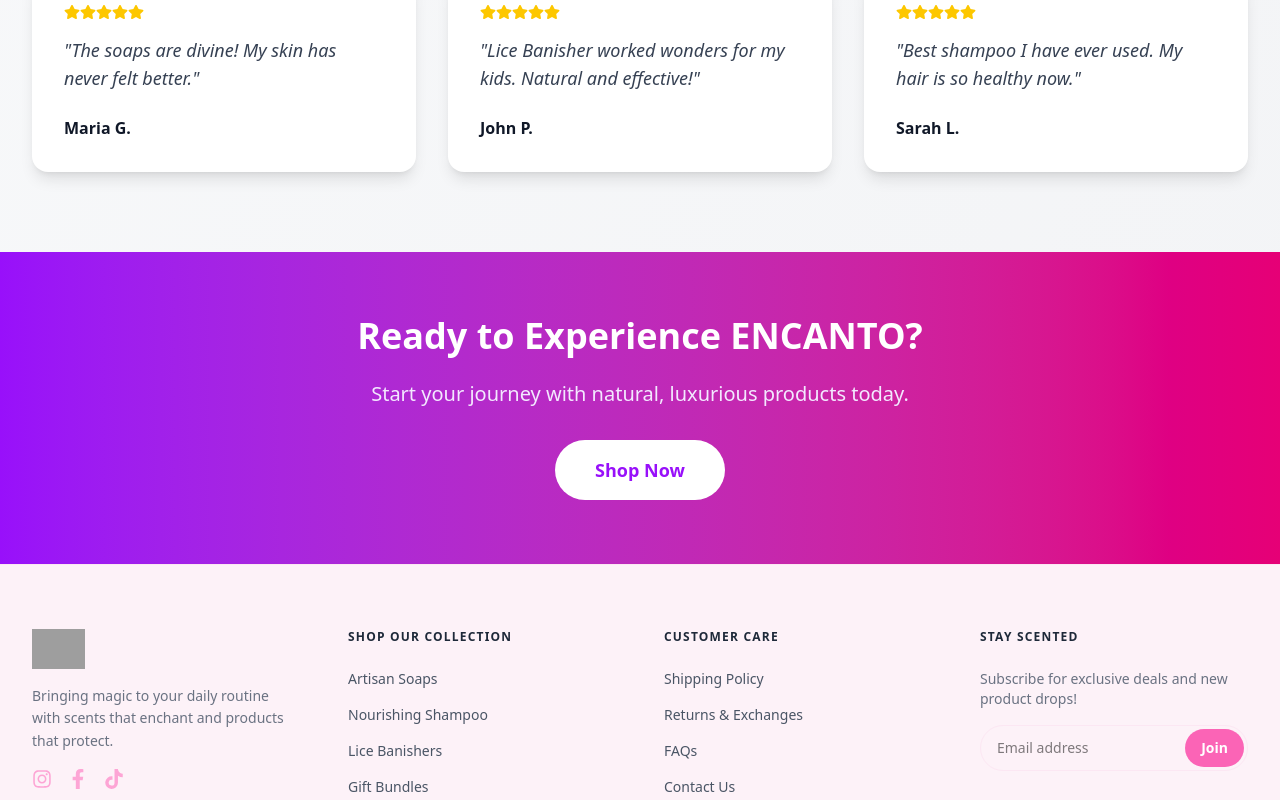
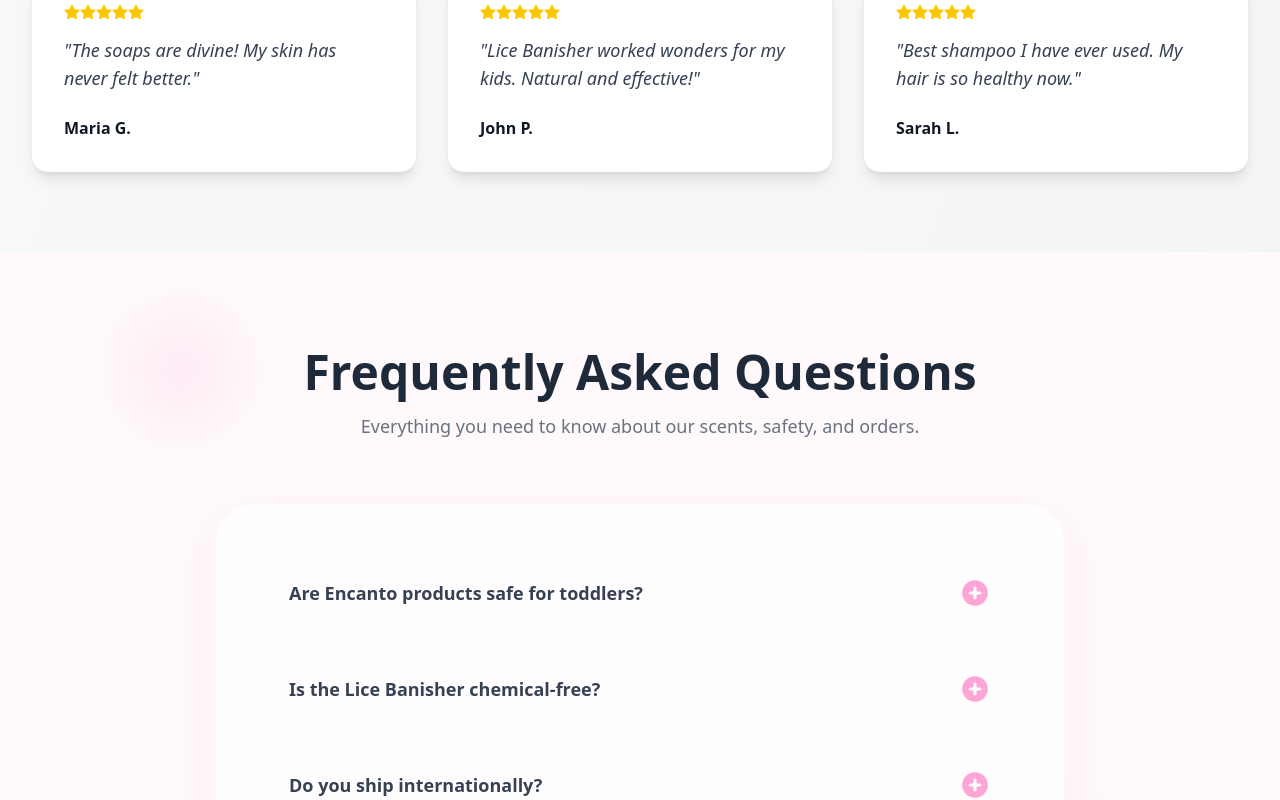
Before and after one commit to mohimanul15/encanto-shop, a React (Vite) app: page / in a window 1280 px wide. Shown: the part 2000-2800 px from the top of the page. Built offline with nearby package versions, Linux system fonts and the light colour scheme; grey boxes are pictures that could not be loaded.

Commit message:
FAQ section added on landing page

```diff
--- /dev/null
+++ b/src/component/FAQ/FAQ.jsx
@@ -0,0 +1,99 @@
+import React, { useState } from 'react';
+import { motion, AnimatePresence } from 'framer-motion';
+import { HiPlusCircle, HiMinusCircle } from 'react-icons/hi';
+
+const faqs = [
+  {
+    question: "Are Encanto products safe for toddlers?",
+    answer: "Absolutely! Our formulas are dermatologically tested and 100% non-toxic, making them perfect for even the most sensitive young skin."
+  },
+  {
+    question: "Is the Lice Banisher chemical-free?",
+    answer: "Yes, we use a specialized blend of peppermint and botanical extracts that eliminate lice naturally without harsh pesticides."
+  },
+  {
+    question: "Do you ship internationally?",
+    answer: "Currently, we ship nationwide with express 3-5 day delivery. We are working on expanding our enchantment globally soon!"
+  }
+];
+
+const FAQ = () => {
+  const [active, setActive] = useState(null);
+
+  return (
+    <section className="relative py-24 bg-[#FFF9FB] overflow-hidden">
+      {/* Decorative Floating Bubbles */}
+      <motion.div
+        animate={{ y: [0, -40, 0], x: [0, 20, 0] }}
+        transition={{ duration: 8, repeat: Infinity }}
+        className="absolute top-20 left-[10%] w-24 h-24 bg-pink-200/30 rounded-full blur-xl"
+      />
+      <motion.div
+        animate={{ y: [0, 50, 0], x: [0, -30, 0] }}
+        transition={{ duration: 10, repeat: Infinity }}
+        className="absolute bottom-40 right-[15%] w-32 h-32 bg-purple-200/20 rounded-full blur-2xl"
+      />
+
+      <div className="max-w-4xl mx-auto px-6 relative z-10">
+        {/* Header Section */}
+        <div className="text-center mb-16">
+          <h2 className="text-4xl md:text-5xl font-bold text-gray-800 mb-4">
+            Frequently Asked Questions
+          </h2>
+          <p className="text-gray-500 text-lg">
+            Everything you need to know about our scents, safety, and orders.
+          </p>
+        </div>
+
+        {/* The Glassmorphism FAQ Card */}
+        <div className="bg-white/60 backdrop-blur-xl rounded-[2.5rem] p-6 md:p-12 shadow-[0_20px_50px_rgba(255,192,203,0.15)] border border-white/80">
+          <div className="space-y-4">
+            {faqs.map((faq, i) => (
+              <motion.div
+                key={i}
+                className={`rounded-2xl transition-all duration-300 ${active === i ? 'bg-white shadow-md' : 'bg-transparent'}`}
+              >
+                <button
+                  onClick={() => setActive(active === i ? null : i)}
+                  className="w-full flex items-center justify-between p-6 text-left group"
+                >
+                  <span className={`text-lg font-bold transition-colors ${active === i ? 'text-pink-500' : 'text-gray-700'}`}>
+                    {faq.question}
+                  </span>
+                  <div className="text-pink-300 group-hover:text-pink-500 transition-colors">
+                    {active === i ? <HiMinusCircle size={32} /> : <HiPlusCircle size={32} />}
+                  </div>
+                </button>
+
+                <AnimatePresence>
+                  {active === i && (
+                    <motion.div
+                      initial={{ height: 0, opacity: 0 }}
+                      animate={{ height: 'auto', opacity: 1 }}
+                      exit={{ height: 0, opacity: 0 }}
+                      className="overflow-hidden"
+                    >
+                      <p className="px-6 pb-6 text-gray-500 leading-relaxed text-base">
+                        {faq.answer}
+                      </p>
+                    </motion.div>
+                  )}
+                </AnimatePresence>
+              </motion.div>
+            ))}
+          </div>
+        </div>
+
+        {/* Footer Support Link */}
+        <div className="mt-12 text-center">
+          <p className="text-gray-400">Still have questions?</p>
+          <a href="#" className="text-pink-500 font-bold text-lg hover:underline decoration-2 underline-offset-8">
+            Contact our support team
+          </a>
+        </div>
+      </div>
+    </section>
+  );
+};
+
+export default FAQ;
--- a/src/pages/Home/Home.jsx
+++ b/src/pages/Home/Home.jsx
@@ -12,6 +12,7 @@
     FaHeart
 } from 'react-icons/fa';
 import './Home.css';
+import FAQ from '../../component/FAQ/FAQ';
 
 function Home() {
     const [isLoaded, setIsLoaded] = useState(false);
@@ -360,6 +361,9 @@
                 </div>
             </div>
 
+            {/* FAQ Section */}
+            <FAQ />
+
             {/* CTA Section */}
             <motion.div
                 initial={{ opacity: 0, y: 40 }}
```
